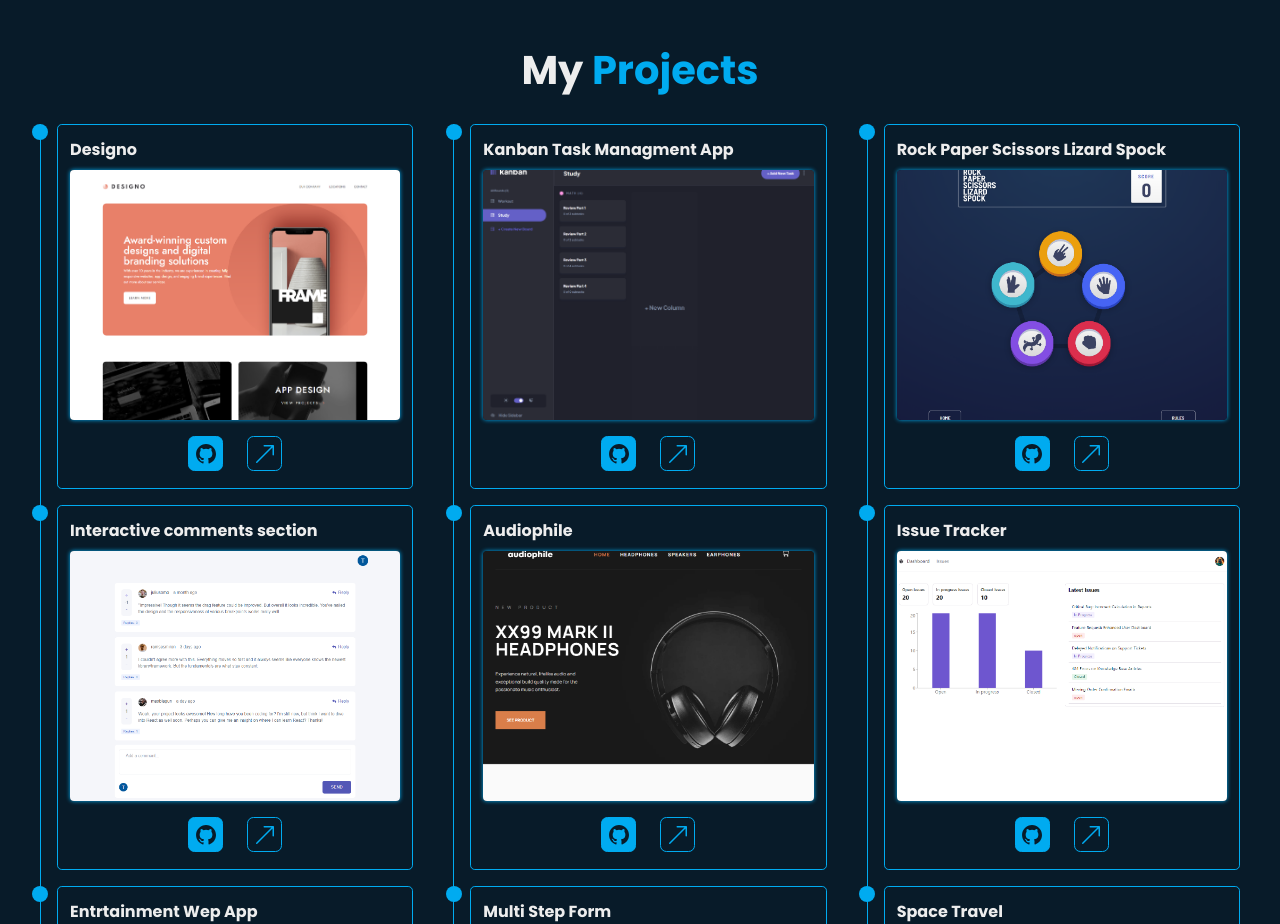
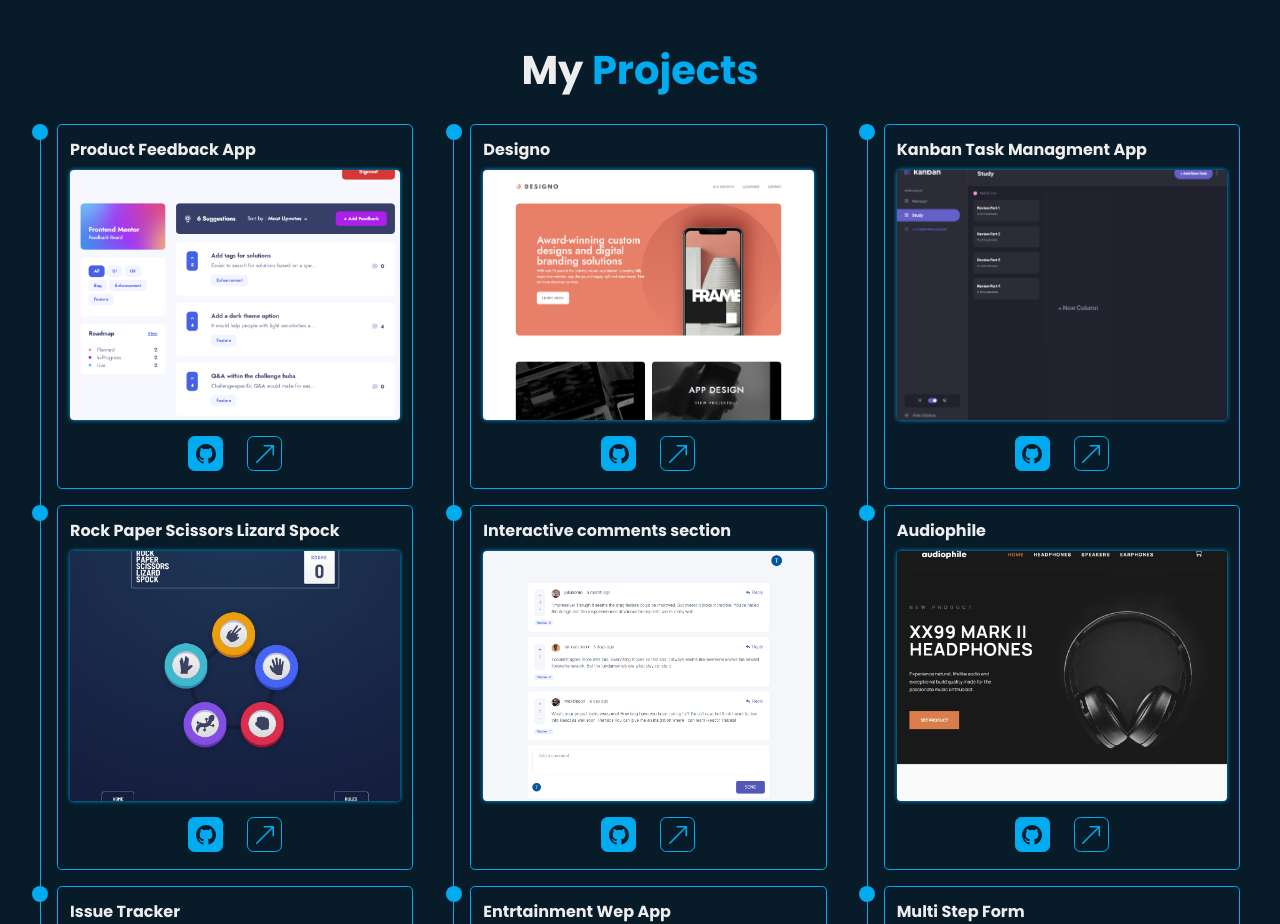
Before and after one commit to TofikE124/Portfolio, a React (Vite) app: page / in a window 1280 px wide. Shown: the part 1600-2524 px from the top of the page. Built offline with nearby package versions, Linux system fonts and the light colour scheme.

Commit message:
Add ProductFeedbackApp

```diff
--- a/src/data/Projects.ts
+++ b/src/data/Projects.ts
@@ -9,6 +9,15 @@ export interface Project {
 }
 
 const Projects: Project[] = [
+  {
+    id: "11",
+    title: "Product Feedback App",
+    imageURL: "/projects/ProductFeedbackApp.png",
+    description: "",
+    categories: ["Next.js", "Prisma", "Mysql", "Typescript"],
+    websiteURL: "https://product-feedback-app-beta-five.vercel.app/",
+    codeURL: "https://github.com/TofikE124/Product-Feedback-App",
+  },
   {
     id: "7",
     title: "Designo",
```
Also changed, not shown: public/projects/ProductFeedbackApp.png (added).
